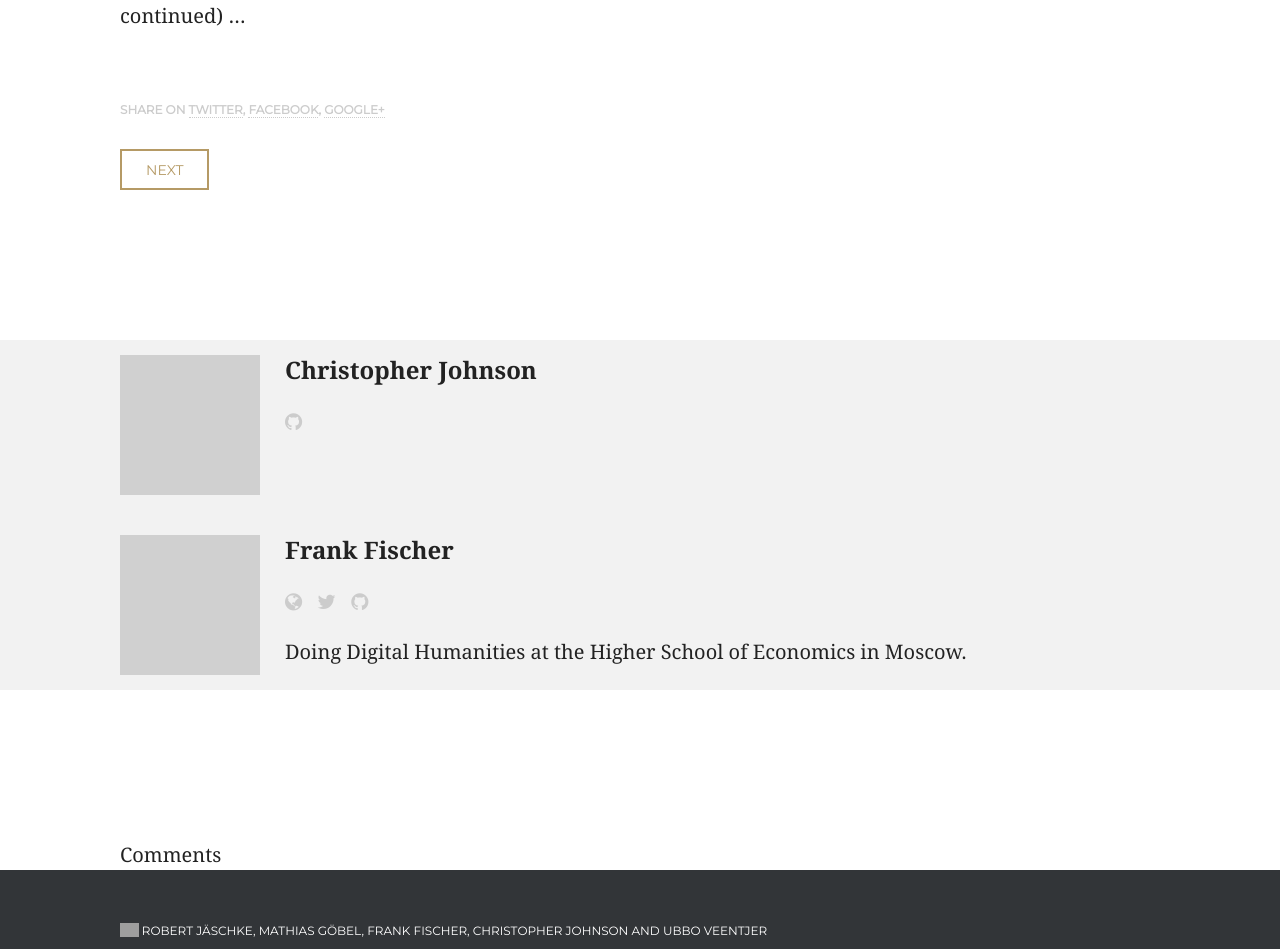
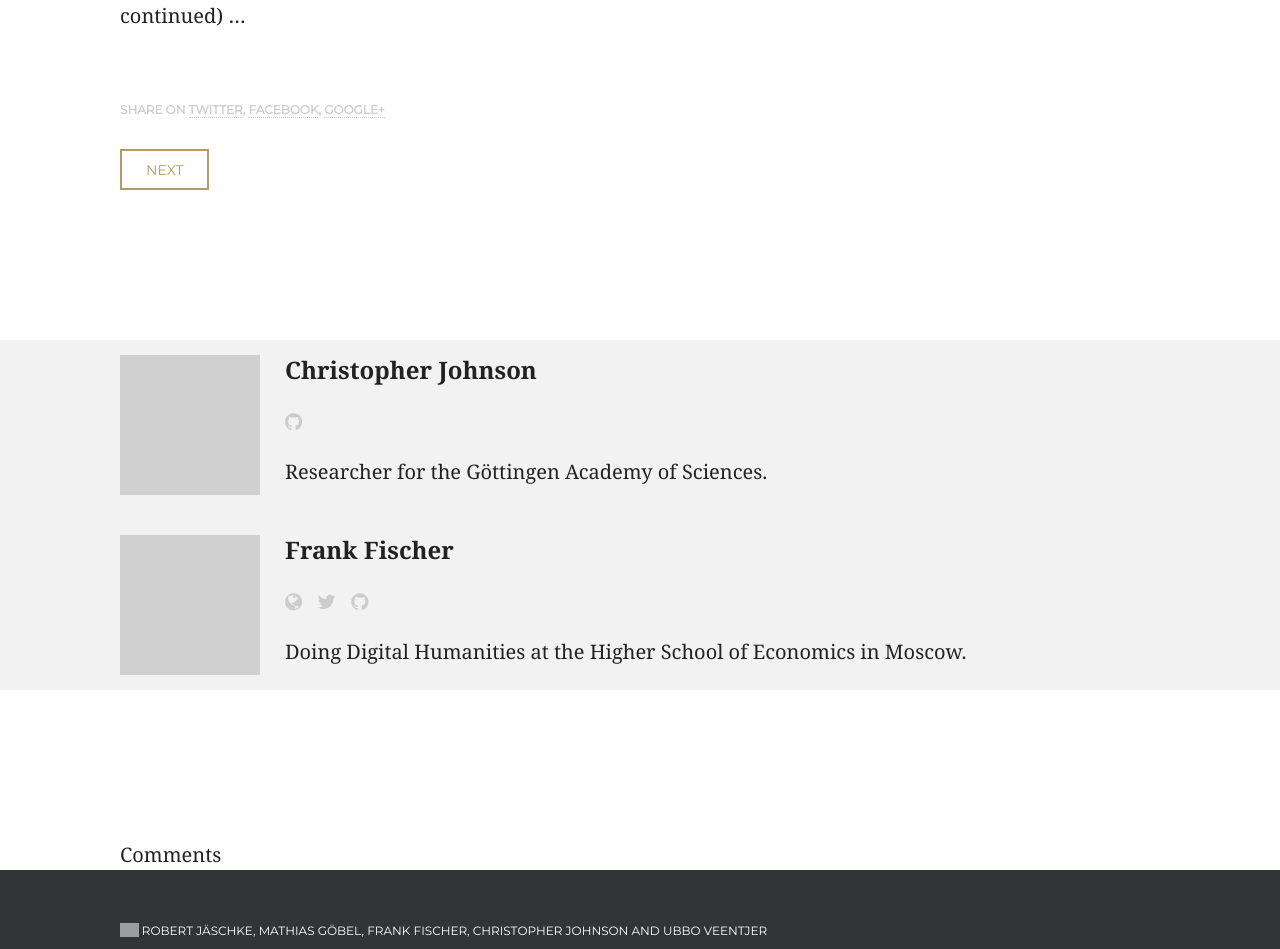
Before and after one commit to weltliteratur/blog, a Jekyll site: the page built from _posts/2016-02-18-Some-Preparations.markdown, in a window 1280 px wide. Shown: the part 895-1844 px from the top of the page. Built offline with Jekyll 4.4.1, drawn with Linux system fonts in a browser that asks for light colours; nearby versions of some CDN libraries; some web fonts are replaced; comment, search, counter and statistics services are not loaded; grey boxes are pictures that could not be loaded.

Commit message:
Update _config.yml

```diff
--- a/_config.yml
+++ b/_config.yml
@@ -53,7 +53,7 @@ authors:
     web:
     twitter:
     github: christopher-johnson
-    description:
+    description: Researcher for the Göttingen Academy of Sciences.
   ubbo:
     name: Ubbo Veentjer
     display_name: Ubbo
```
